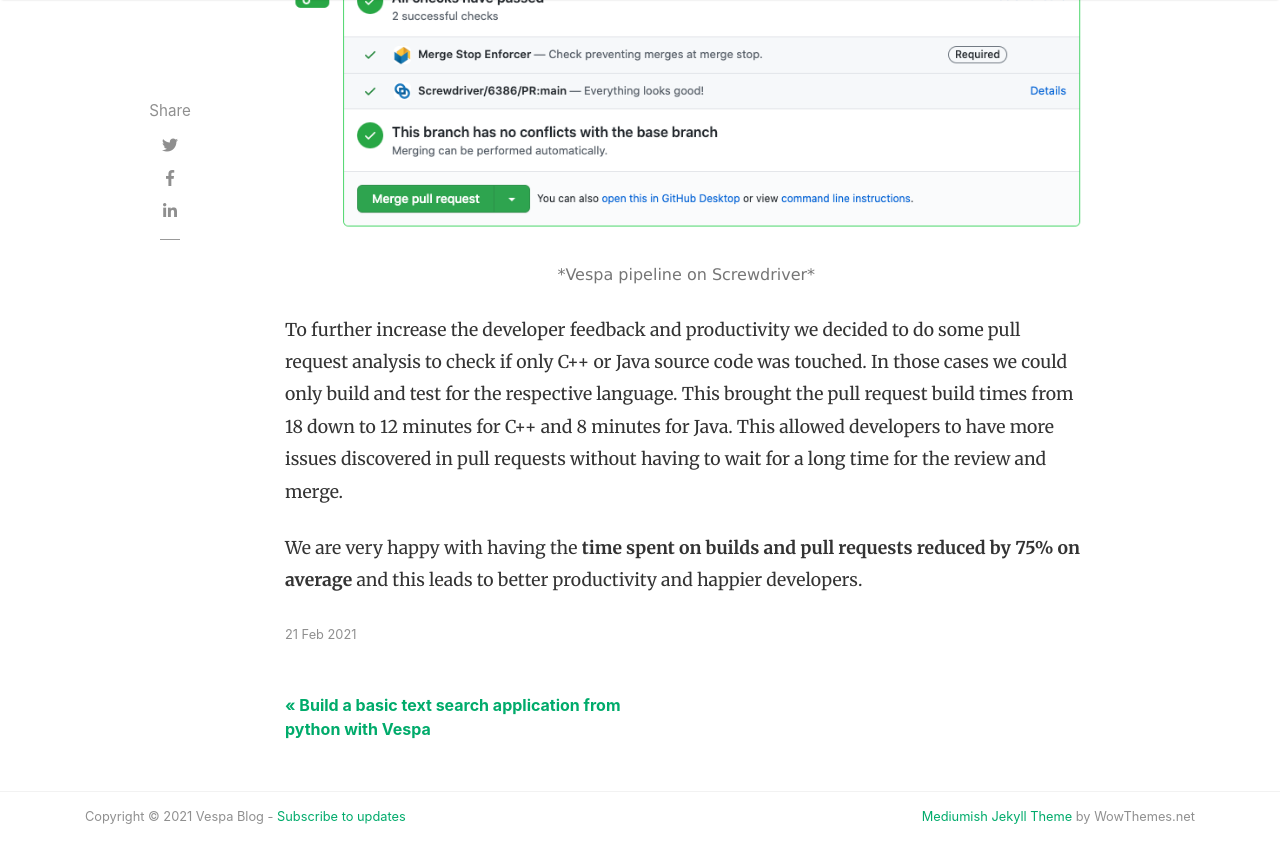
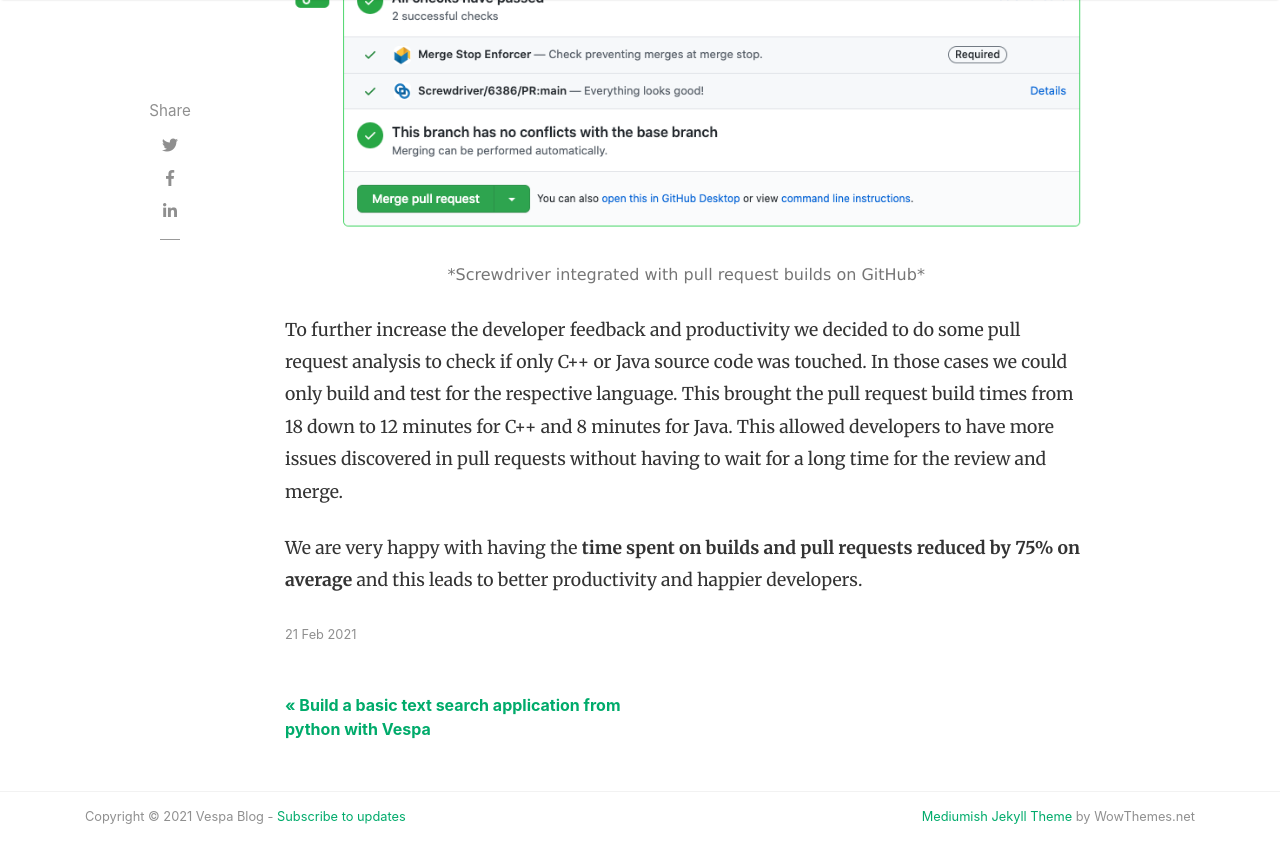
Before and after one commit to vespa-engine/blog, a Jekyll site: the page built from _posts/2021-02-19-how-using-screwdriver-for-cicd-reduced-vespas-time-spent-on-builds-and-pull-requests-by-75-percent.md, in a window 1280 px wide and 900 px high, scrolled down 3176 px. Shown: the top 863 px of the window. Built offline with Jekyll 4.4.1, drawn with Linux system fonts in a browser that asks for light colours; nearby versions of some CDN libraries; comment, search, counter and statistics services are not loaded.

Commit message:
Fix image caption.

```diff
--- a/_posts/2021-02-19-how-using-screwdriver-for-cicd-reduced-vespas-time-spent-on-builds-and-pull-requests-by-75-percent.md
+++ b/_posts/2021-02-19-how-using-screwdriver-for-cicd-reduced-vespas-time-spent-on-builds-and-pull-requests-by-75-percent.md
@@ -27,7 +27,7 @@
 The Vespa team got access to a hosted instance at [cd.screwdriver.cd](https://cd.screwdriver.cd) (*invite only, but publicly readable with guest access*). Working closely with [Screwdriver](https://screwdriver.cd/) we were able to reduce the build times for the master branch and pull requests from 50 minutes on the previous solution to 18 minutes. This result was obtained by using [Screwdriver](https://screwdriver.cd/)’s configurable resource management and fast build caches. We also appreciated the small set of requirements on container images allowing us to optimize the build image for our jobs.
 
 ![Github](/assets/2021-02-19-how-using-screwdriver-for-cicd-reduced-vespas-time-spent-on-builds-and-pull-requests-by-75-percent/github.png)
-<p class="image-credit">*Vespa pipeline on Screwdriver*</p>
+<p class="image-credit">*Screwdriver integrated with pull request builds on GitHub*</p>
 
 To further increase the developer feedback and productivity we decided to do some pull request analysis to check if only C++ or Java source code was touched. In those cases we could only build and test for the respective language. This brought the pull request build times from 18 down to 12 minutes for C++ and 8 minutes for Java. This allowed developers to have more issues discovered in pull requests without having to wait for a long time for the review and merge.
 
```
